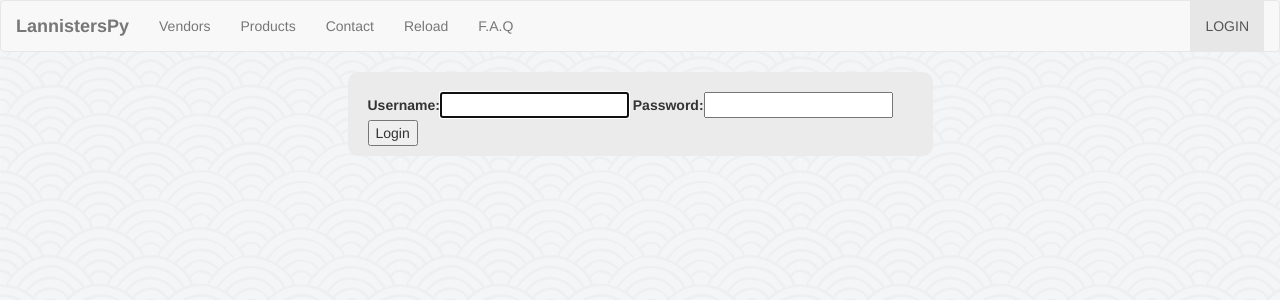
After one commit to lyk2017-python/LannistersPy, a Django app: page /accounts/login/ in a window 1280 px wide. The commit adds this page. Shown: the top 300 px of the page. Run offline with Django 3.2, Linux system fonts and the light colour scheme; parts of the project's set-up code (start-up, migrations or seed data) failed here and were passed over; some libraries are stand-ins or nearby versions.

Commit message:
User authentication added. Login and Logout HTML files created. settings.py and urls.py updated for related files.

```diff
--- a/LannistersPy/settings.py
+++ b/LannistersPy/settings.py
@@ -56,7 +56,7 @@ ROOT_URLCONF = 'LannistersPy.urls'
 TEMPLATES = [
     {
         'BACKEND': 'django.template.backends.django.DjangoTemplates',
-        'DIRS': [],
+        'DIRS': [os.path.join(BASE_DIR, "templates")],
         'APP_DIRS': True,
         'OPTIONS': {
             'context_processors': [
@@ -131,3 +131,5 @@ MEDIA_ROOT = os.path.join(BASE_DIR, 'media')
 EMAIL_BACKEND = 'django.core.mail.backends.filebased.EmailBackend'
 EMAIL_FILE_PATH = os.path.join(BASE_DIR, "emails")
 DEFAULT_FROM_EMAIL = "noreply@lannisterspy.com"
+
+LOGIN_REDIRECT_URL = "/"
--- a/LannistersPy/urls.py
+++ b/LannistersPy/urls.py
@@ -17,8 +17,11 @@ from django.conf.urls import url, include
 from django.contrib import admin
 from django.conf import settings
 from django.conf.urls.static import static
+from django.contrib.auth import views as auth_views
 
 urlpatterns = [
     url(r'^admin/', admin.site.urls),
+    url(r'^accounts/login/$', auth_views.LoginView.as_view(), name = 'login'),
+    url(r'^accounts/logout/$', auth_views.LogoutView.as_view(template_name="registration/logout.html"), name = 'logout'),
     url(r'', include("payment.urls")),
 ] + static(settings.MEDIA_URL, document_root=settings.MEDIA_ROOT)
--- a/payment/templates/payment/theme.html
+++ b/payment/templates/payment/theme.html
@@ -32,10 +32,21 @@
                     <li  {% if request.path == contact_url %}class="active"{% endif %}><a href="{% url "contact" %}">Contact </a></li>
                     {% url "card" as card_url %}
                     <li  {% if request.path == card_url %}class="active"{% endif %}><a href="{% url "card" %}">Reload </a></li>
-                    {% url "transactions" as transactions_url %}
-                    <li  {% if request.path == transactions_url %}class="active"{% endif %}><a href="{% url "transactions" %}">Transactions </a></li>
-                    {% url "transactions" as transactions_url %}
+                    {% if request.user.is_authenticated %}
+                        {% url "transactions" as transactions_url %}
+                         <li  {% if request.path == transactions_url %}class="active"{% endif %}><a href="{% url "transactions" %}">Transactions </a></li>
+                    {% endif %}
+                    {% url "faq" as faq_url %}
                     <li  {% if request.path == faq_url %}class="active"{% endif %}><a href="{% url "faq" %}">F.A.Q </a></li>
+                </ul>
+                <ul class="nav navbar-nav navbar-right">
+                    {% if request.user.is_authenticated %}
+                        {% url "logout" as logout_url %}
+                       <li  {% if request.path == logout_url %}class="active"{% endif %}><a href="{% url "logout" %}">LOGOUT </a></li>
+                    {% else %}
+                        {% url "login" as login_url %}
+                        <li  {% if request.path == login_url %}class="active"{% endif %}><a href="{% url "login" %}">LOGIN </a></li>
+                    {% endif %}
                 </ul>
             </div><!-- /.navbar-collapse -->
         </div><!-- /.container-fluid -->
--- /dev/null
+++ b/templates/registration/login.html
@@ -0,0 +1,17 @@
+{% extends "payment/theme.html" %}
+{% load bootstrap %}
+
+{% block body %}
+    <div class="container">
+        <div class="row">
+            <div class="col-md-6 col-md-offset-3 card-bg">
+                <form action="." method="POST">
+                    {% csrf_token %}
+                    <input type="hidden" name="next" value="{{ next }}">
+                    {{ form|bootstrap }}
+                    <button type="submit">Login</button>
+                </form>
+            </div>
+        </div>
+    </div>
+{% endblock%}
```
Also changed, not shown: payment/views.py (+13 -1 lines), templates/registration/logout.html (added, +16 -0 lines).
